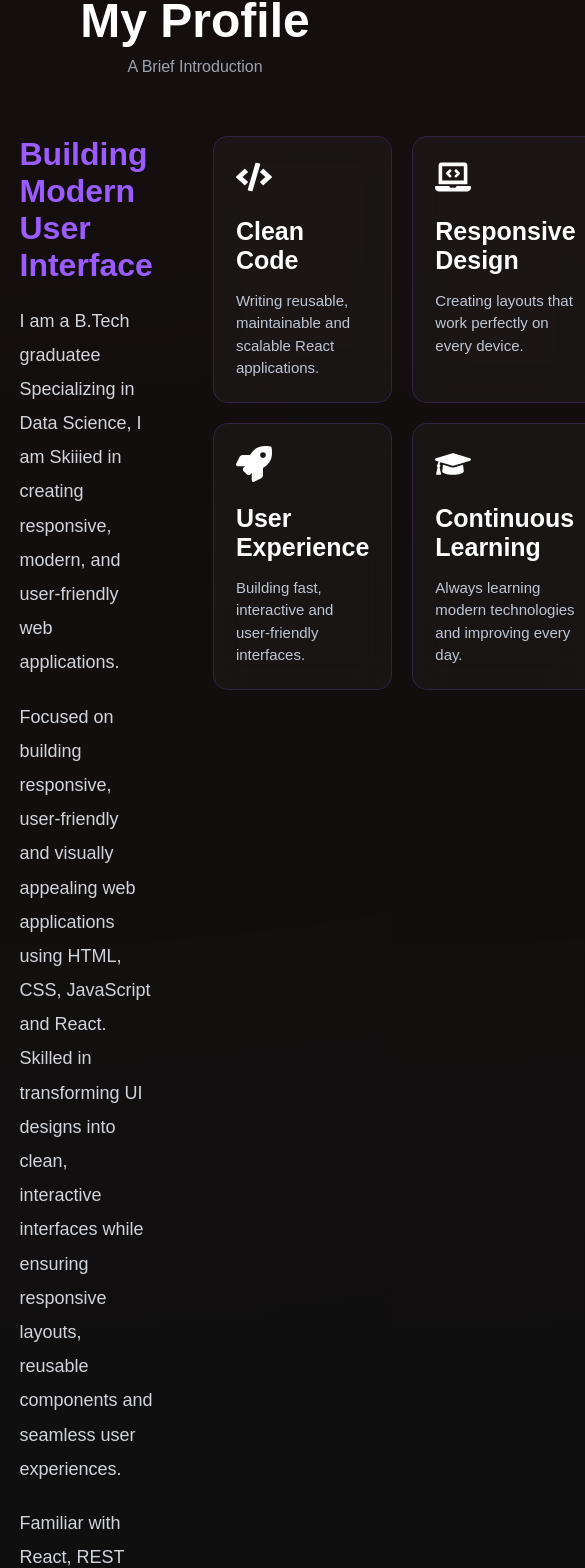
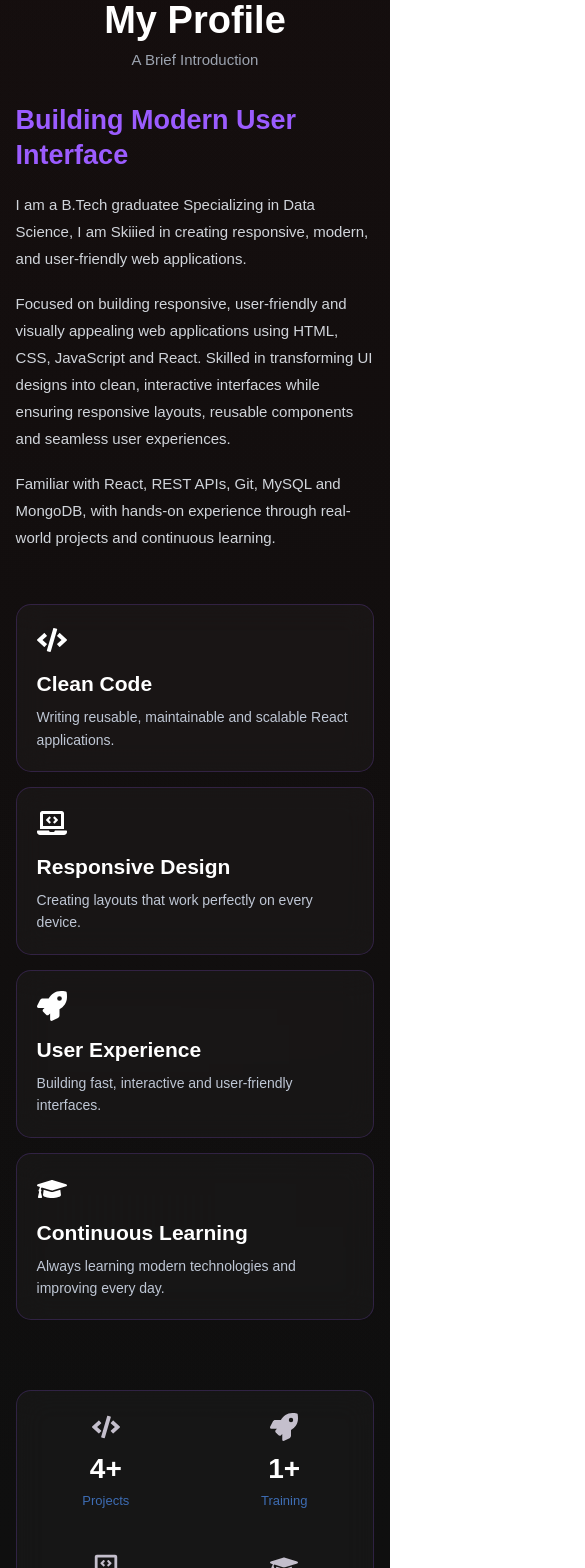
Before and after one commit to Rakeshpavan12/Rakesh-portfolio, a React (Vite) app in the folder rakesh-portfolio/: page / in a window 390 px wide. Shown: the part 1337-2905 px from the top of the page, 585 px wide, since content can reach past the window. Built offline with nearby package versions, Linux system fonts and the light colour scheme.

Commit message:
Update Responsive

```diff
--- a/rakesh-portfolio/src/Components/About/About.css
+++ b/rakesh-portfolio/src/Components/About/About.css
@@ -135,3 +135,138 @@
     font-size: 15px;
     line-height: 1.5;
 }
+
+@media (max-width: 576px) {
+
+    .about {
+        width: 92%;
+        margin: 0 auto;
+        padding-top: 45px;
+    }
+
+    /* HEADER */
+    .about-header {
+        text-align: center;
+        margin-bottom: 35px;
+    }
+
+    .about-header h2 {
+        font-size: 38px;
+        line-height: 1.2;
+    }
+
+    .about-header p {
+        font-size: 15px;
+        margin-top: 8px;
+    }
+
+
+    /* MAIN CONTENT
+       Desktop = 2 columns
+       Mobile = 1 column
+    */
+    .about-content {
+        display: grid;
+        grid-template-columns: 1fr;
+        gap: 35px;
+        width: 100%;
+    }
+
+
+    /* ABOUT TEXT */
+    .about-text {
+        width: 100%;
+    }
+
+    .about-text h3 {
+        font-size: 27px;
+        line-height: 1.3;
+        margin-bottom: 18px;
+    }
+
+    .about-text p {
+        font-size: 15px;
+        line-height: 1.8;
+        margin-bottom: 18px;
+
+        width: 100%;
+        overflow-wrap: break-word;
+    }
+
+
+    /* FOCUS CARDS */
+    .focus-section {
+        width: 100%;
+
+        display: grid;
+        grid-template-columns: 1fr;
+        gap: 15px;
+    }
+
+    .focus-card {
+        width: 100%;
+        padding: 20px;
+        box-sizing: border-box;
+    }
+
+    .focus-icon {
+        font-size: 30px;
+        margin-bottom: 13px;
+    }
+
+    .focus-card h3 {
+        font-size: 21px;
+        margin-bottom: 10px;
+    }
+
+    .focus-card p {
+        font-size: 14px;
+        line-height: 1.6;
+    }
+
+
+    /* STATS */
+    .stats-section {
+        width: 100%;
+        margin-top: 35px;
+
+        display: grid;
+        grid-template-columns: repeat(2, 1fr);
+
+        border-radius: 15px;
+        overflow: hidden;
+    }
+
+    .stat-item {
+        width: 100%;
+        padding: 22px 10px;
+        box-sizing: border-box;
+    }
+
+    .stat-icon {
+        font-size: 28px;
+    }
+
+    .stat-item h3 {
+        font-size: 28px;
+        margin: 8px 0;
+    }
+
+    .stat-item p {
+        font-size: 13px;
+    }
+
+    /* Desktop dividers mobile lo avasaram ledu */
+    .divider {
+        display: none;
+    }
+
+    /* Mobile lo hover movement ekkuva avvakunda */
+    .stat-item:hover {
+        transform: translateY(-3px);
+    }
+
+    .focus-card:hover {
+        transform: translateY(-3px);
+    }
+}
```
